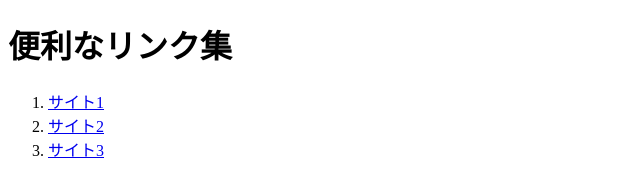
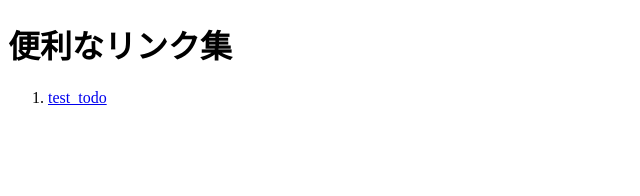
Before and after one commit to mitsugit/linklist, a plain HTML site: page index.html in a window 1280 px wide. Shown: the whole page, without its empty margins (0-640 px from the left). Drawn offline with Linux system fonts and the light colour scheme.

Commit message:
Update index.html

```diff
--- a/index.html
+++ b/index.html
@@ -2,14 +2,13 @@
 <html lang="ja">
 <head>
     <meta charset="UTF-8">
-    <title>リンクのリスト</title>
+    <title>testリンク</title>
 </head>
 <body>
     <h1>便利なリンク集</h1>
     <ol>
-        <li><a href="https://www.example.com">サイト1</a></li>
-        <li><a href="https://www.example.org">サイト2</a></li>
-        <li><a href="https://www.example.net">サイト3</a></li>
+        <li><a href="https://drive.google.com/file/d/1W2ktGsopxdAzRH2QHiWJTBHSBWFYb6Zl/view?usp=drive_link">test_todo</a></li>
+
     </ol>
 </body>
 </html>
```
